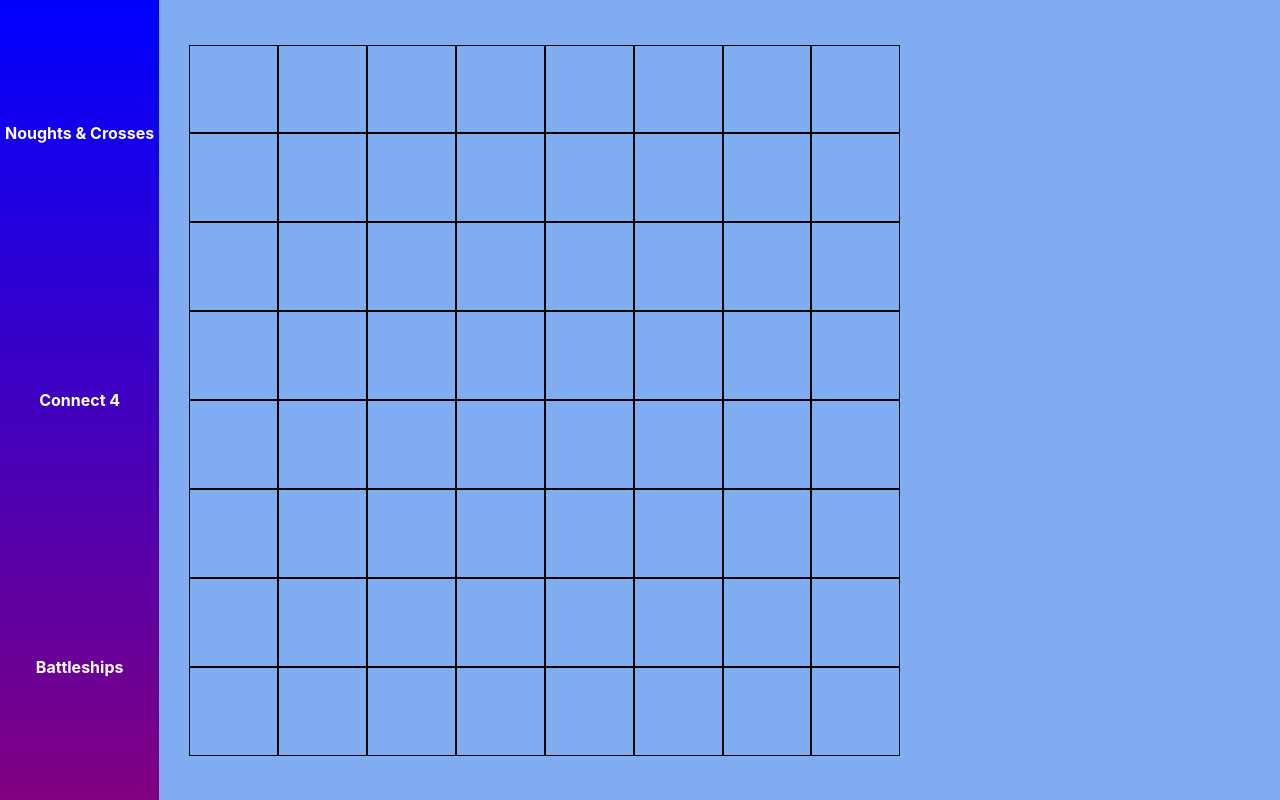
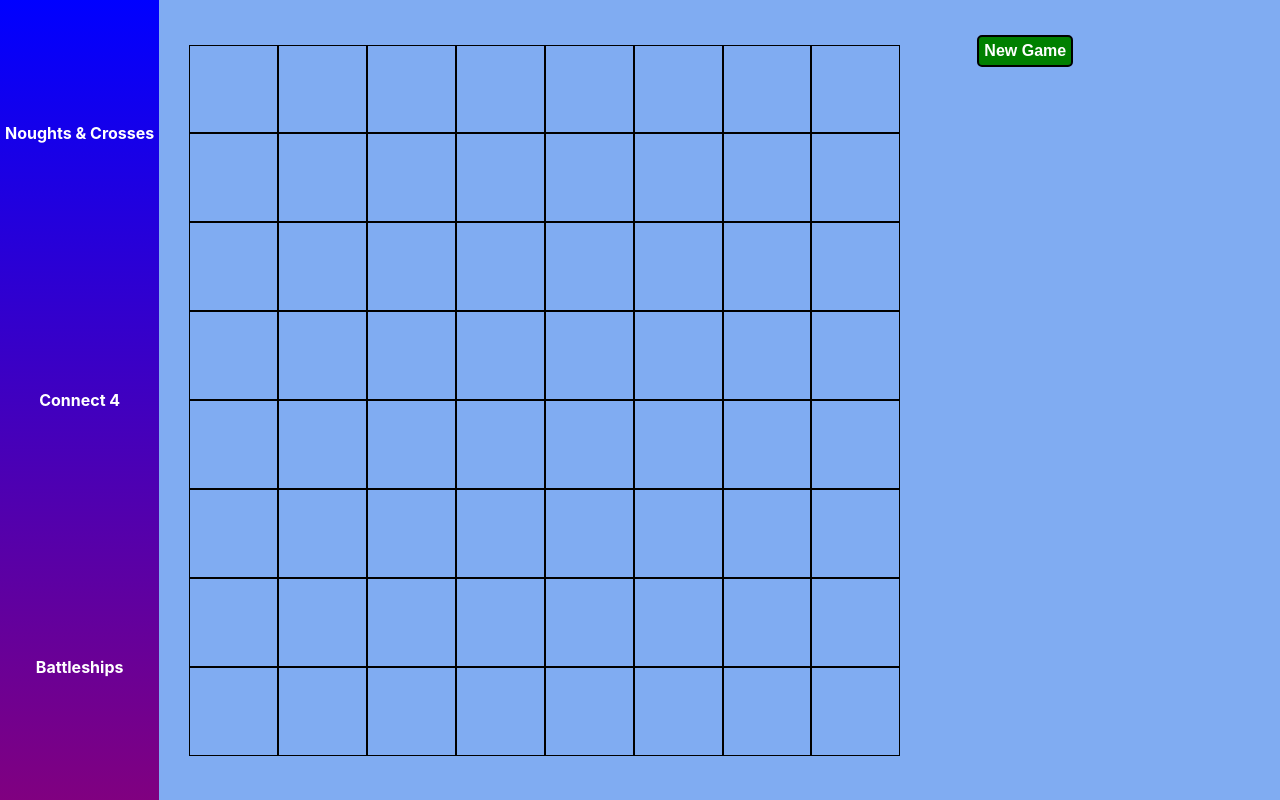
Before and after one commit to KateHoward10/noughts-and-crosses, a React (Create React App) app: page /battleships in a window 1280 px wide. Built offline with nearby package versions, Linux system fonts and the light colour scheme.

Commit message:
Generate ships

```diff
--- a/src/components/Sea.js
+++ b/src/components/Sea.js
@@ -2,14 +2,31 @@ import React, { useState } from 'react';
 import Tile from './Tile';
 
 function Sea() {
-  const tiles = Array.from(Array(8), () => new Array(8).fill(''));
   const tileSideLength = Math.min(window.innerWidth, window.innerHeight) / 9;
-  const ships = {
-    a: [[0, 0, 0], [0, 'a', 0], [0, 0, 0]],
-    b: [[0, 0, 0, 0], [0, 'b', 'b', 0], [0, 0, 0, 0]],
-    c: [[0, 0, 0, 0, 0], [0, 'c', 'c', 'c', 0], [0, 0, 0, 0, 0]],
-    d: [[0, 0, 0, 0, 0, 0], [0, 'd', 'd', 'd', 'd', 0], [0, 0, 0, 0, 0, 0]]
-  };
+  const [ships, setShips] = useState([]);
+
+  function generateShips() {
+    let newShips = [];
+    const lengths = [4, 3, 3, 2, 2, 2, 1, 1, 1, 1];
+    for (let i = 0; i < lengths.length; i++) {
+      let latestShip = placeShip(lengths[i]);
+      newShips.push(latestShip);
+    }
+    setShips(newShips);
+  }
+
+  function placeShip(length) {
+    const dir = Math.random() > 0.5 ? 'horizontal' : 'vertical';
+    const firstPos =
+      dir === 'horizontal'
+        ? Math.floor(Math.random() * (9 - length)) + 8 * Math.ceil(Math.random() * 7)
+        : Math.floor(Math.random() * (length + 1) * 8);
+    let ship = [firstPos];
+    for (let i = 1; i < length; i++) {
+      ship.push(dir === 'horizontal' ? firstPos + i : firstPos + i * 8);
+    }
+    return ship;
+  }
 
   return (
     <div className="console">
@@ -21,10 +38,14 @@ function Sea() {
             gridTemplateRows: `repeat(8, ${tileSideLength}px)`
           }}
         >
-          {tiles.map(row => row.map((tile, index) => <Tile index={index}>{tile}</Tile>))}
+          {Array.from(Array(64).keys()).map(tile => (
+            <Tile key={tile} ship={ships && ships.find(ship => ship.includes(tile))} />
+          ))}
         </div>
       </div>
-      <div className="controls"></div>
+      <div className="controls">
+        <button onClick={generateShips}>New Game</button>
+      </div>
     </div>
   );
 }
--- a/src/components/Tile.js
+++ b/src/components/Tile.js
@@ -1,5 +1,5 @@
 import React from 'react';
 
-const Tile = () => <div className="tile"></div>;
+const Tile = ({ ship }) => <div className="tile">{ship && 'Ship!'}</div>;
 
 export default Tile;
```
